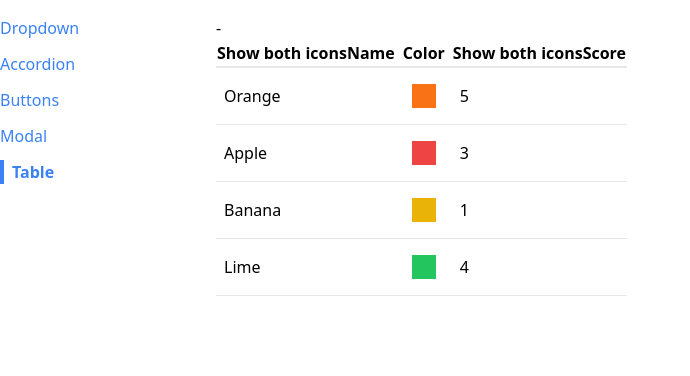
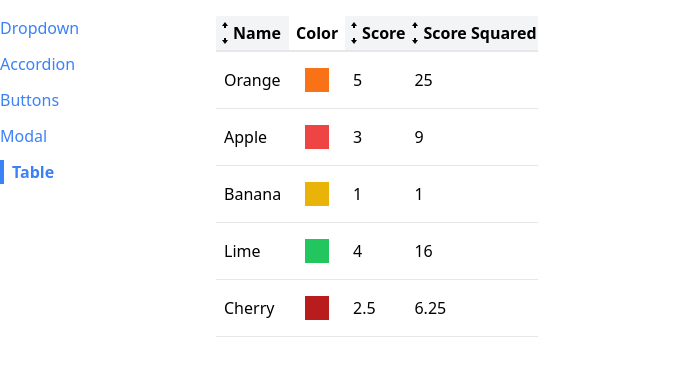
Before and after one commit to sujitoic999/Table_Grider, a React (Create React App) app: page /table in a window 1280 px wide. Shown: the top 376 px of the page, without its empty margins (0-690 px from the left). Built offline with nearby package versions, Linux system fonts and the light colour scheme.

Commit message:
table section completed

```diff
--- a/src/components/SortableTable.js
+++ b/src/components/SortableTable.js
@@ -1,4 +1,5 @@
 import React, { useState } from "react";
+import { GoArrowSmallDown, GoArrowSmallUp } from "react-icons/go";
 import Table from "./Table";
 
 const SortableTable = (props) => {
@@ -8,6 +9,12 @@ const SortableTable = (props) => {
   const { config, data } = props;
 
   const handleClick = (label) => {
+    if (sortBy && label !== sortBy) {
+      setSortOrder("asc");
+      setSortBy(label);
+      return;
+    }
+
     if (sortOrder === null) {
       setSortOrder("asc");
       setSortBy(label);
@@ -49,9 +56,14 @@ const SortableTable = (props) => {
     return {
       ...column,
       header: () => (
-        <th onClick={() => handleClick(column.label)}>
-          {getIcons(column.label, sortBy, sortOrder)}
-          {column.label}
+        <th
+          className="cursor-pointer hover: bg-gray-100"
+          onClick={() => handleClick(column.label)}
+        >
+          <div className="flex items-center">
+            {getIcons(column.label, sortBy, sortOrder)}
+            {column.label}
+          </div>
         </th>
       ),
     };
@@ -59,7 +71,6 @@ const SortableTable = (props) => {
 
   return (
     <div>
-      {sortOrder} - {sortBy}
       <Table {...props} data={sortedData} config={updatedConfig} />
     </div>
   );
@@ -67,14 +78,32 @@ const SortableTable = (props) => {
 
 function getIcons(label, sortBy, sortOrder) {
   if (label !== sortBy) {
-    return "Show both icons";
+    return (
+      <div>
+        <GoArrowSmallUp />
+        <GoArrowSmallDown />
+      </div>
+    );
   }
   if (sortOrder === null) {
-    return "show both icons";
+    return (
+      <div>
+        <GoArrowSmallUp />
+        <GoArrowSmallDown />
+      </div>
+    );
   } else if (sortOrder === "asc") {
-    return "show up icon";
+    return (
+      <div>
+        <GoArrowSmallUp />
+      </div>
+    );
   } else if (sortOrder === "desc") {
-    return "show down icon";
+    return (
+      <div>
+        <GoArrowSmallDown />
+      </div>
+    );
   }
 }
 
--- a/src/pages/TablePage.js
+++ b/src/pages/TablePage.js
@@ -1,5 +1,6 @@
 // import Table from "../components/Table";
 import SortableTable from "../components/SortableTable";
+import Table from "../components/Table";
 
 function TablePage() {
   const data = [
@@ -7,6 +8,7 @@ function TablePage() {
     { name: "Apple", color: "bg-red-500", score: 3 },
     { name: "Banana", color: "bg-yellow-500", score: 1 },
     { name: "Lime", color: "bg-green-500", score: 4 },
+    { name: "Cherry", color: "bg-red-700", score: 2.5 },
   ];
 
   const config = [
@@ -25,6 +27,11 @@ function TablePage() {
       header: () => <th className="bg-red-500">Score</th>,
       sortValue: (fruit) => fruit.score,
     },
+    {
+      label: "Score Squared",
+      render: (fruit) => fruit.score ** 2,
+      sortValue: (fruit) => fruit.score ** 2,
+    },
   ];
 
   const keyFn = (fruit) => {
@@ -33,6 +40,11 @@ function TablePage() {
 
   return (
     <div>
+    {
+      // <Table data={data} config={config} keyFn={keyFn} />
+      // <br />
+      // <br />
+    }
       <SortableTable data={data} config={config} keyFn={keyFn} />
     </div>
   );
```
